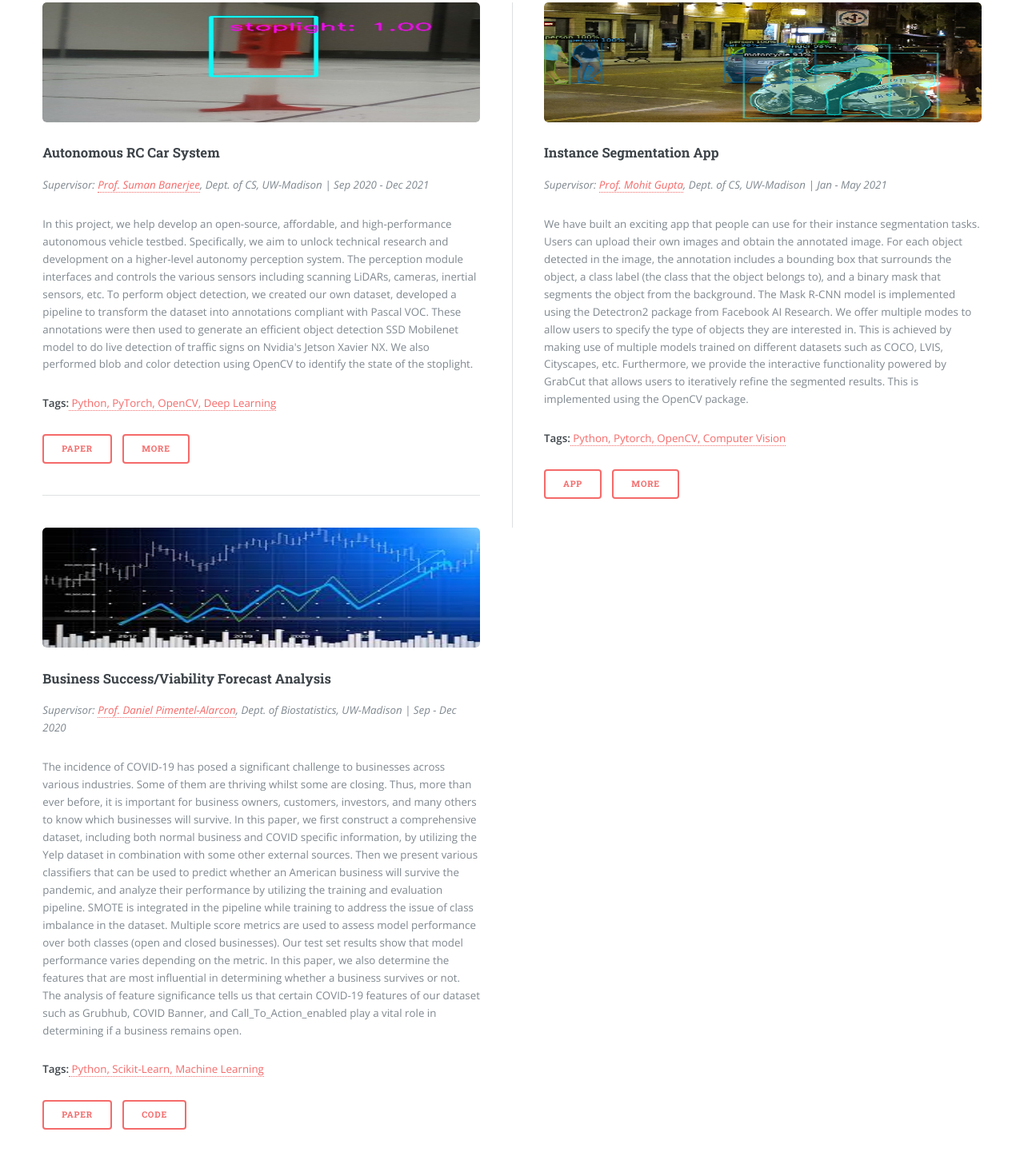
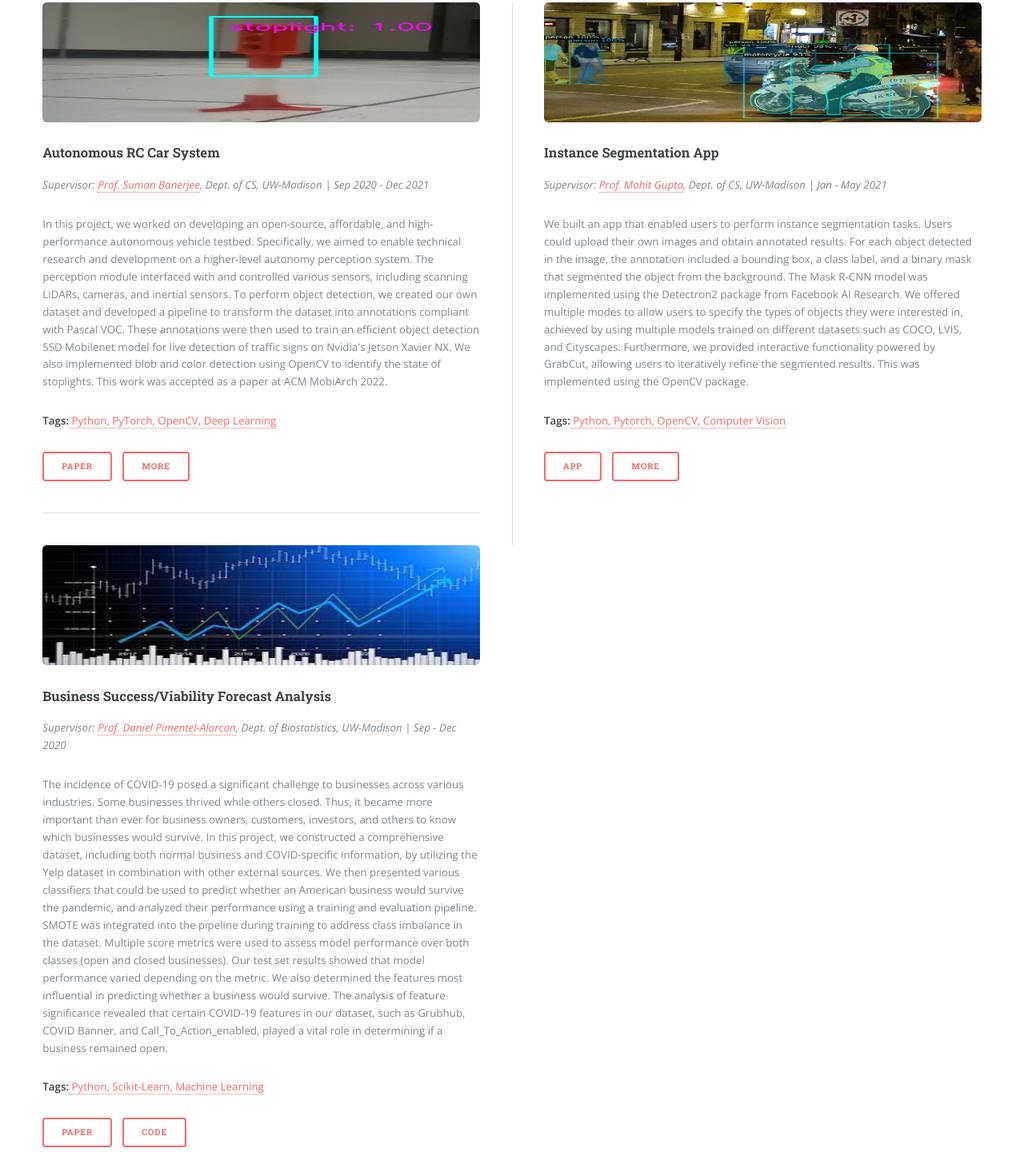
Before and after one commit to VarunSreenivasan16/VarunSreenivasan16.github.io, a plain HTML site: page vs/index.html in a window 1280 px wide. Shown: the part 2359-3800 px from the top of the page at 80% size. Drawn offline with nearby package versions, Linux system fonts and the light colour scheme.

Commit message:
fix tense

```diff
--- a/vs/index.html
+++ b/vs/index.html
@@ -150,11 +150,10 @@
 										<article>
 											<a href="https://docs.google.com/presentation/d/1Yh998ntrZklbaEkWXifHycq2vFFVEMl7xIHmcphX0q4/edit?usp=sharing" class="image" target="_blank" rel="noopener noreferrer"><img src="images/stoplight.png" width="200" height="150" alt="" /></a>
 											<h3>Autonomous RC Car System</h3>
-											<p><i>Supervisor: <a href="http://pages.cs.wisc.edu/~suman/" target="_blank" rel="noopener noreferrer">Prof. Suman Banerjee</a>, Dept. of CS, UW-Madison | Sep 2020 - Dec 2021</I></p><p>In this project, we help develop an open-source, affordable,
-												and high-performance autonomous vehicle testbed. Specifically, we aim to unlock technical research and development on a higher-level autonomy
-												perception system. The perception module interfaces and controls the various sensors including scanning LiDARs, cameras, inertial sensors, etc.
-												To perform object detection, we created our own dataset, developed a pipeline to transform the dataset into annotations compliant with Pascal VOC. These annotations were then used to generate
-												an efficient object detection SSD Mobilenet model to do live detection of traffic signs on Nvidia's Jetson Xavier NX. We also performed blob and color detection using OpenCV to identify the state of the stoplight.</p><p><b>Tags:</b><a> Python, PyTorch, OpenCV, Deep Learning</a></p>
+											<p><i>Supervisor: <a href="http://pages.cs.wisc.edu/~suman/" target="_blank" rel="noopener noreferrer">Prof. Suman Banerjee</a>, Dept. of CS, UW-Madison | Sep 2020 - Dec 2021</i></p>
+											<p>In this project, we worked on developing an open-source, affordable, and high-performance autonomous vehicle testbed. Specifically, we aimed to enable technical research and development on a higher-level autonomy perception system. The perception module interfaced with and controlled various sensors, including scanning LiDARs, cameras, and inertial sensors.
+											To perform object detection, we created our own dataset and developed a pipeline to transform the dataset into annotations compliant with Pascal VOC. These annotations were then used to train an efficient object detection SSD Mobilenet model for live detection of traffic signs on Nvidia's Jetson Xavier NX. We also implemented blob and color detection using OpenCV to identify the state of stoplights. This work was accepted as a paper at ACM MobiArch 2022.</p>
+											<p><b>Tags:</b><a> Python, PyTorch, OpenCV, Deep Learning</a></p>
 											<ul class="actions">
 												<li><a href="https://dl.acm.org/doi/10.1145/3556548.3559631" class="button" target="_blank" rel="noopener noreferrer">Paper</a></li>
 												<li><a href="https://docs.google.com/presentation/d/1Yh998ntrZklbaEkWXifHycq2vFFVEMl7xIHmcphX0q4/edit?usp=sharing" class="button" target="_blank" rel="noopener noreferrer">More</a></li>
@@ -164,11 +163,9 @@
 												<article>
 													<a href="https://github.com/VarunSreenivasan16/CS766-Project" class="image" target="_blank" rel="noopener noreferrer"><img src="images/cityscape.png" width="200" height="150" alt="" /></a>
 													<h3>Instance Segmentation App</h3>
-													<p><i>Supervisor: <a href="https://wisionlab.cs.wisc.edu/people/mohit-gupta/" target="_blank" rel="noopener noreferrer">Prof. Mohit Gupta</a>, Dept. of CS, UW-Madison | Jan - May 2021</I></p><p>We have built an exciting app that people can use for their instance segmentation tasks.
-														Users can upload their own images and obtain the annotated image. For each object detected in the image, the annotation includes a bounding box that surrounds the object, a class label (the class that the object belongs to), and a binary mask that
-														segments the object from the background. The Mask R-CNN model is implemented using the Detectron2 package from Facebook AI Research. We offer multiple modes to allow users to specify the type of objects they are interested in.
-														This is achieved by making use of multiple models trained on different datasets such as COCO, LVIS, Cityscapes, etc.
-														Furthermore, we provide the interactive functionality powered by GrabCut that allows users to iteratively refine the segmented results. This is implemented using the OpenCV package.</p><p><b>Tags:</b><a> Python, Pytorch, OpenCV, Computer Vision</a></p>
+													<p><i>Supervisor: <a href="https://wisionlab.cs.wisc.edu/people/mohit-gupta/" target="_blank" rel="noopener noreferrer">Prof. Mohit Gupta</a>, Dept. of CS, UW-Madison | Jan - May 2021</i></p>
+													<p>We built an app that enabled users to perform instance segmentation tasks. Users could upload their own images and obtain annotated results. For each object detected in the image, the annotation included a bounding box, a class label, and a binary mask that segmented the object from the background. The Mask R-CNN model was implemented using the Detectron2 package from Facebook AI Research. We offered multiple modes to allow users to specify the types of objects they were interested in, achieved by using multiple models trained on different datasets such as COCO, LVIS, and Cityscapes. Furthermore, we provided interactive functionality powered by GrabCut, allowing users to iteratively refine the segmented results. This was implemented using the OpenCV package.</p>
+													<p><b>Tags:</b><a> Python, Pytorch, OpenCV, Computer Vision</a></p>
 													<ul class="actions">
 														<li><a href="https://github.com/VarunSreenivasan16/CS766-Project" class="button" target="_blank" rel="noopener noreferrer">App</a></li>
 														<li><a href="https://varunsreenivasan16.github.io/CS766-Project/" class="button" target="_blank" rel="noopener noreferrer">More</a></li>
@@ -177,13 +174,9 @@
 											<article>
 											<a href="https://github.com/VarunSreenivasan16/Business-Success-Analysis/blob/main/Report_PDF/cs760_report_Mu_Cai_Varun_Sreenivasan_Niharika_Tomar.pdf" class="image" target="_blank" rel="noopener noreferrer"><img src="images/business_analysis.png" width="200" height="150" alt="" /></a>
 											<h3>Business Success/Viability Forecast Analysis</h3>
-											<p><i>Supervisor: <a href="https://danielpimentel.github.io/" target="_blank" rel="noopener noreferrer">Prof. Daniel Pimentel-Alarcon</a>, Dept. of Biostatistics, UW-Madison | Sep - Dec 2020</I></p><p>The incidence of COVID-19 has posed a significant challenge to businesses across various industries.
-												Some of them are thriving whilst some are closing. Thus, more than ever before, it is important for business owners, customers,
-												 investors, and many others to know which businesses will survive. In this paper, we first construct a comprehensive dataset, including both normal business and COVID specific information, by utilizing the Yelp dataset in combination with some other external sources.
-												Then we present various classifiers that can be used to predict whether an American business will survive the pandemic, and analyze their performance by utilizing the training and evaluation pipeline. SMOTE is integrated in the pipeline while training to address the issue
-												of class imbalance in the dataset. Multiple score metrics are used to assess model performance over both classes (open and closed businesses). Our test set results show that model performance varies depending on the metric. In this paper, we also determine the features
-												that are most influential in determining whether a business survives or not. The analysis of feature significance tells us that certain COVID-19 features of our dataset such as Grubhub,
-												COVID Banner, and Call_To_Action_enabled play a vital role in determining if a business remains open.</p><p><b>Tags:</b><a> Python, Scikit-Learn, Machine Learning</a></p>
+											<p><i>Supervisor: <a href="https://danielpimentel.github.io/" target="_blank" rel="noopener noreferrer">Prof. Daniel Pimentel-Alarcon</a>, Dept. of Biostatistics, UW-Madison | Sep - Dec 2020</i></p>
+											<p>The incidence of COVID-19 posed a significant challenge to businesses across various industries. Some businesses thrived while others closed. Thus, it became more important than ever for business owners, customers, investors, and others to know which businesses would survive. In this project, we constructed a comprehensive dataset, including both normal business and COVID-specific information, by utilizing the Yelp dataset in combination with other external sources. We then presented various classifiers that could be used to predict whether an American business would survive the pandemic, and analyzed their performance using a training and evaluation pipeline. SMOTE was integrated into the pipeline during training to address class imbalance in the dataset. Multiple score metrics were used to assess model performance over both classes (open and closed businesses). Our test set results showed that model performance varied depending on the metric. We also determined the features most influential in predicting whether a business would survive. The analysis of feature significance revealed that certain COVID-19 features in our dataset, such as Grubhub, COVID Banner, and Call_To_Action_enabled, played a vital role in determining if a business remained open.</p>
+											<p><b>Tags:</b><a> Python, Scikit-Learn, Machine Learning</a></p>
 											<ul class="actions">
 												<li><a href="https://github.com/VarunSreenivasan16/Business-Success-Analysis/blob/main/Report_PDF/cs760_report_Mu_Cai_Varun_Sreenivasan_Niharika_Tomar.pdf" class="button" target="_blank" rel="noopener noreferrer">Paper</a></li>
 												<li><a href="https://github.com/VarunSreenivasan16/Business-Success-Analysis" class="button" target="_blank" rel="noopener noreferrer">Code</a></li>
```
